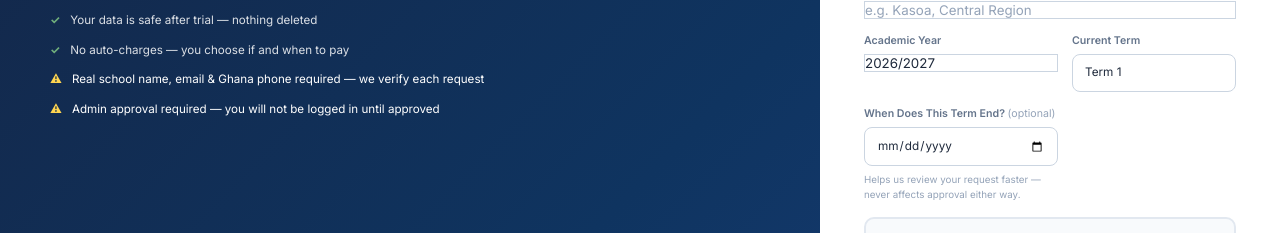
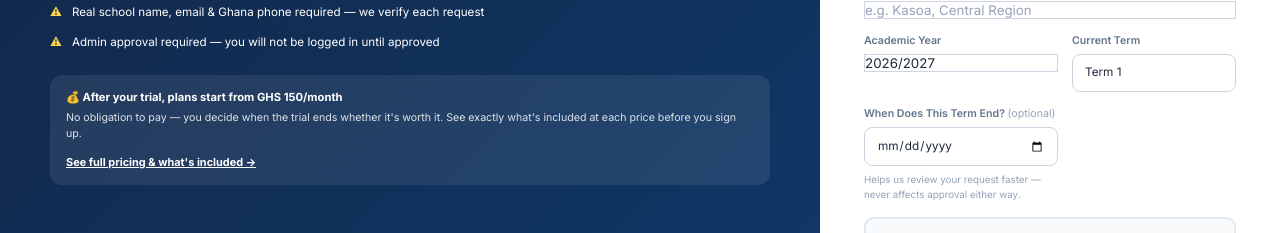
Before and after one commit to resourcetool/sch_app, a React (Vite) app: page /trial in a window 1280 px wide. Shown: the part 658-891 px from the top of the page. Built offline with nearby package versions, Linux system fonts and the light colour scheme; no server answers.

Commit message:
Update TrialSignup.jsx

```diff
--- a/src/pages/TrialSignup.jsx
+++ b/src/pages/TrialSignup.jsx
@@ -294,6 +294,32 @@ export default function TrialSignup() {
             </div>
           ))}
         </div>
+
+        {/* Pricing transparency, right at the point of signup decision —
+            some admins want to know what it costs after the trial before
+            they'll even start one, and the answer shouldn't require them
+            to hunt for a separate page. */}
+        <div style={{
+          marginTop: 24, background: 'rgba(255,255,255,.08)', borderRadius: 12,
+          padding: '14px 16px',
+        }}>
+          <div style={{ fontSize: '.8rem', fontWeight: 700, marginBottom: 4 }}>
+            💰 After your trial, plans start from GHS 150/month
+          </div>
+          <div style={{ fontSize: '.76rem', opacity: .85, lineHeight: 1.5, marginBottom: 8 }}>
+            No obligation to pay — you decide when the trial ends whether it's worth it.
+            See exactly what's included at each price before you sign up.
+          </div>
+          <Link
+            to="/pricing"
+            style={{
+              display: 'inline-block', color: '#fff', fontWeight: 700, fontSize: '.78rem',
+              textDecoration: 'underline',
+            }}
+          >
+            See full pricing & what's included →
+          </Link>
+        </div>
       </div>
 
       <div className="auth-right" style={{ overflowY: 'auto' }}>
```
